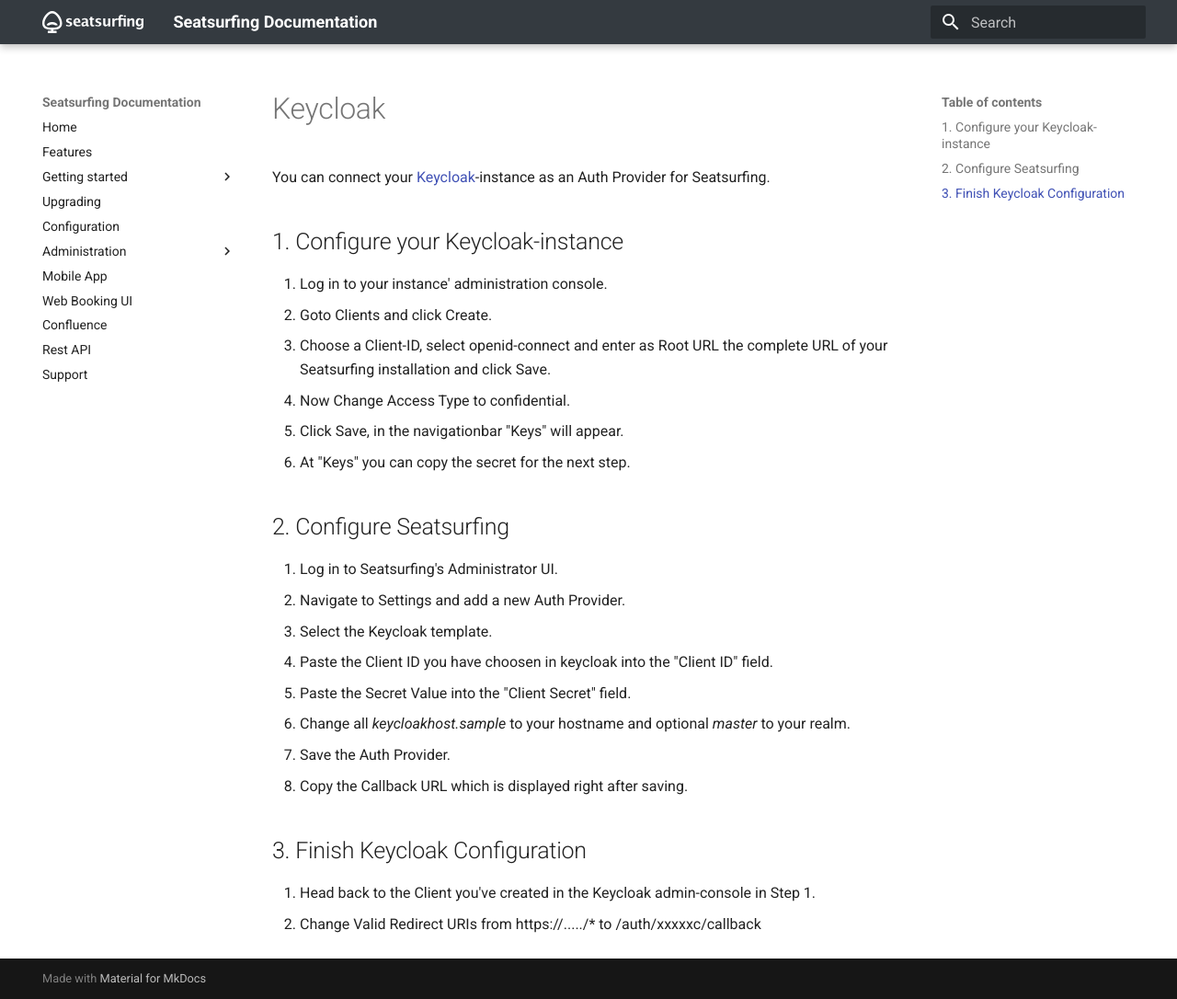
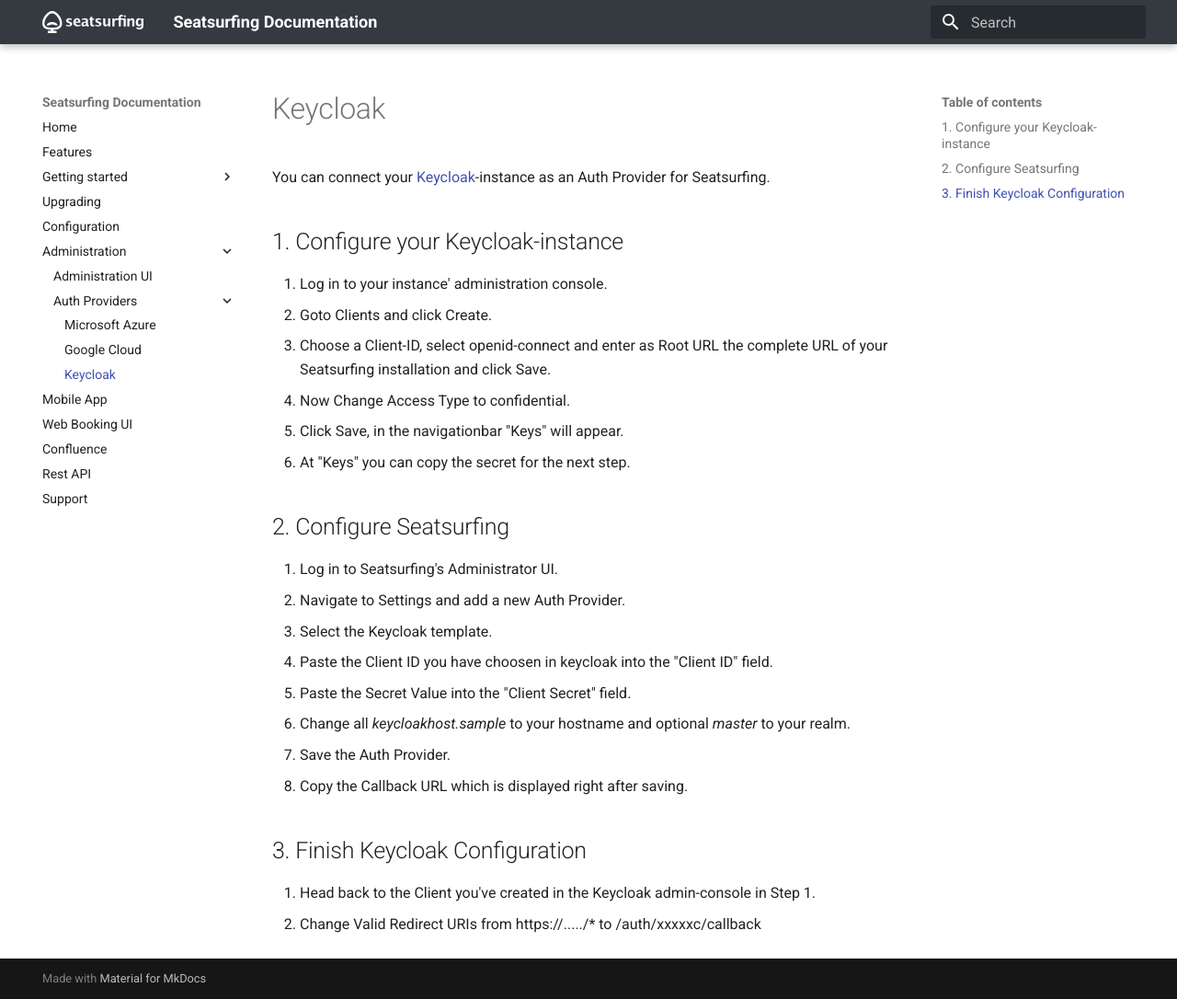
Before and after one commit to seatsurfing/docs, an MkDocs documentation site: the page built from src/auth-provider/keycloak.md, in a window 1280 px wide and 1086 px high. Shown: the whole window at 92% size. Built offline with MkDocs 1.6.1 and Material for MkDocs 9.7.7, drawn with Linux system fonts in a browser that asks for light colours.

Commit message:
added keykloak.md to nav

```diff
--- a/mkdocs.yml
+++ b/mkdocs.yml
@@ -19,6 +19,7 @@
         - 'Auth Providers':
             - 'auth-provider/azure.md'
             - 'auth-provider/google.md'
+            - 'auth-provider/keycloak.md'
     - 'app.md'
     - 'booking-ui.md'
     - 'confluence.md'
```
